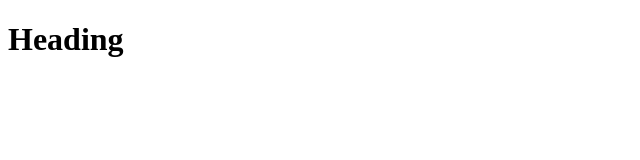
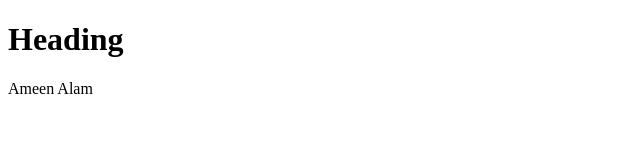
Before and after one commit to Ameen-Alam/marketplace, a plain HTML site: page index.html in a window 1280 px wide. Shown: the whole page, without its empty margins (0-640 px from the left). Drawn offline with Linux system fonts and the light colour scheme.

Commit message:
add ameenalam

```diff
--- a/index.html
+++ b/index.html
@@ -9,6 +9,6 @@
 <body>
 
     <h1>Heading</h1>
-
+    <p>Ameen Alam</p>
 </body>
 </html>
```
